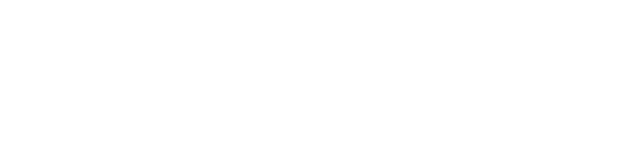
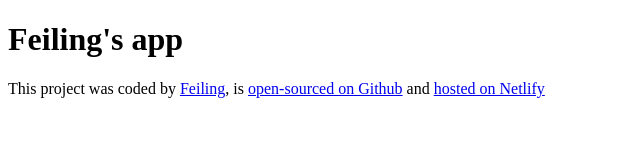
Before and after one commit to ling83-ft/Shecodes_week7, a plain HTML site: page index.html in a window 1280 px wide. Shown: the whole page, without its empty margins (0-640 px from the left). Drawn offline with Linux system fonts and the light colour scheme.

Commit message:
add footer

```diff
--- a/index.html
+++ b/index.html
@@ -5,5 +5,29 @@
     <meta name="viewport" content="width=device-width, initial-scale=1.0" />
     <title>Feiling Weather App</title>
   </head>
-  <body></body>
+  <body>
+    <h1>Feiling's app</h1>
+    <footer>
+      This project was coded by
+      <a
+        href="https://github.com/ling83-ft"
+        target="_blank"
+        rel="noopener noreferrer"
+        >Feiling</a
+      >, is
+      <a
+        href="https://github.com/ling83-ft/Shecodes_week7"
+        target="_blank"
+        rel="noopener noreferrer"
+        >open-sourced on Github</a
+      >
+      and
+      <a
+        href="https://feiling-weather-apps.netlify.app/"
+        target="_blank"
+        rel="noopener noreferrer"
+        >hosted on Netlify</a
+      >
+    </footer>
+  </body>
 </html>
```
